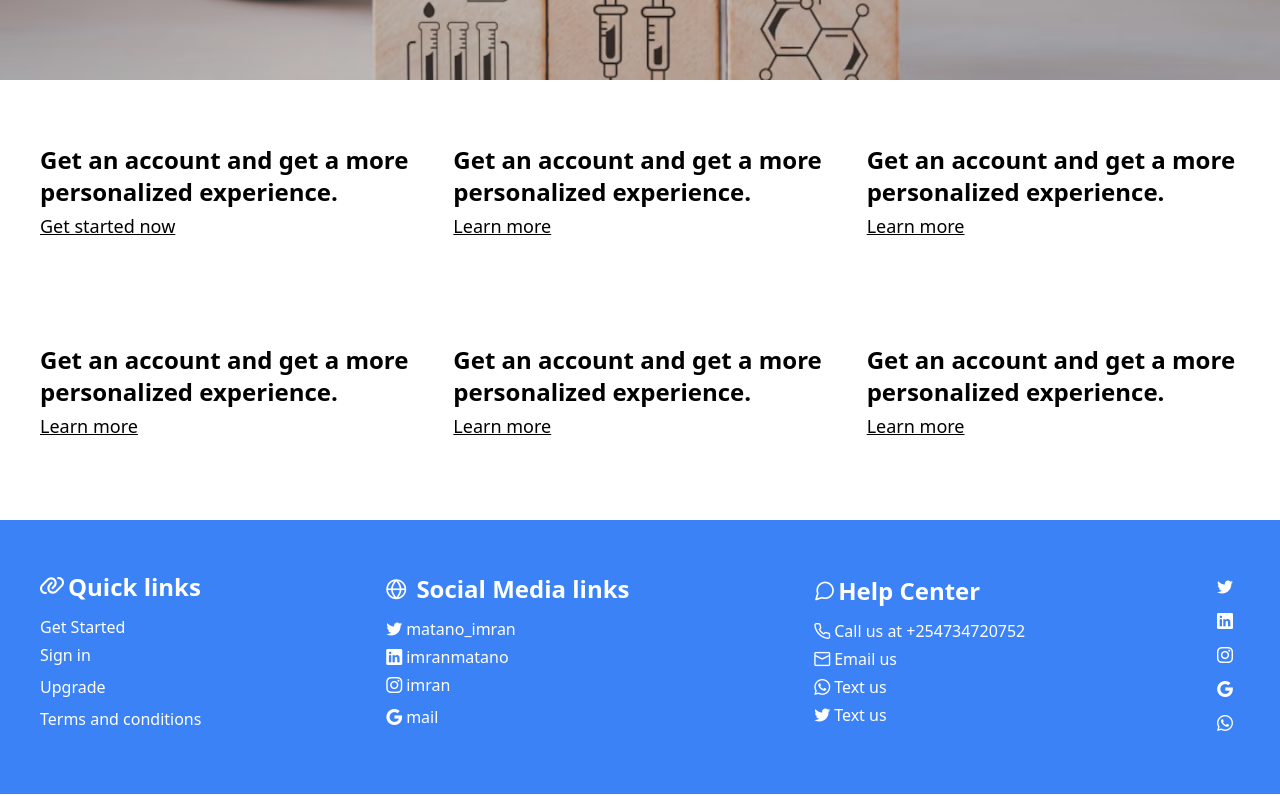
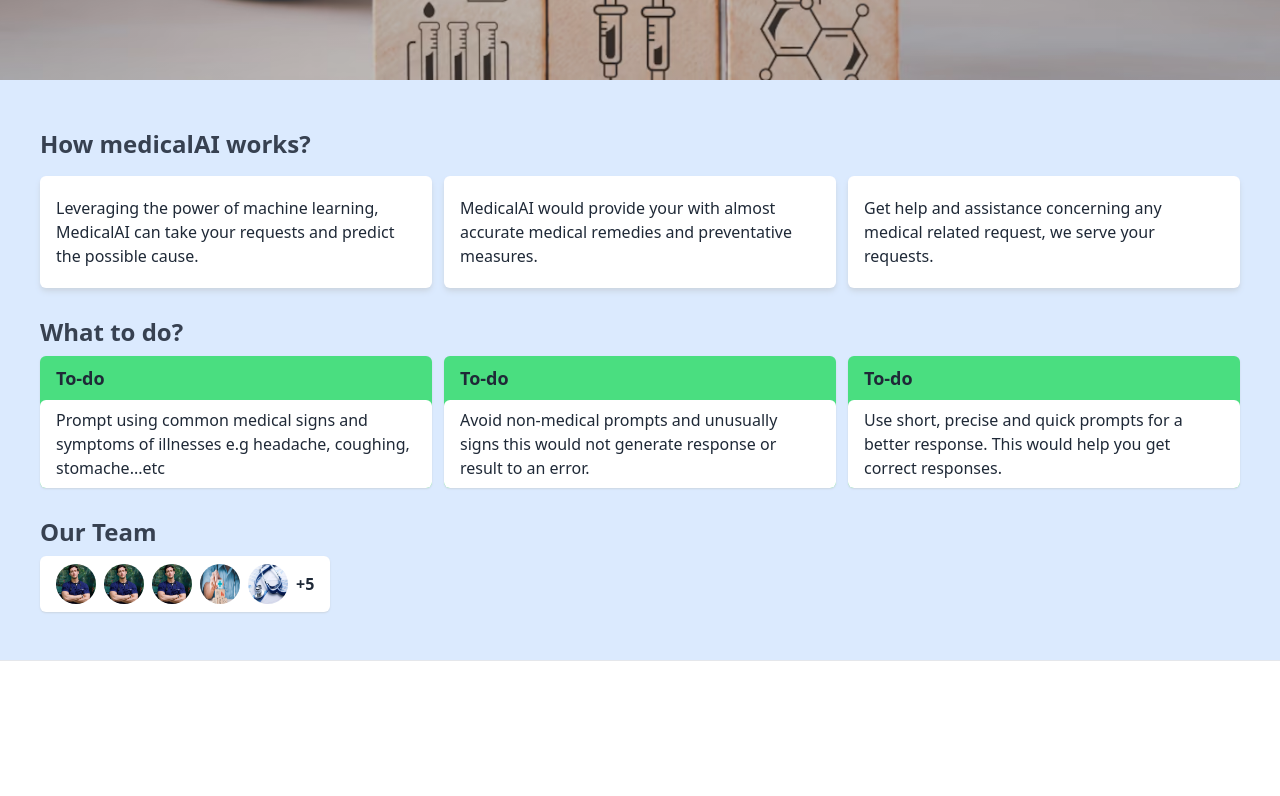
Before and after one commit to imrany/MedicalAI, a Vue app in the folder client/: page / in a window 1280 px wide. Shown: the part 760-1556 px from the top of the page. Built offline with nearby package versions, Linux system fonts and the light colour scheme; what vue-toast-notification would draw is missing.

Commit message:
ui update

```diff
--- a/client/src/views/LandingView.vue
+++ b/client/src/views/LandingView.vue
@@ -1,8 +1,28 @@
 <script lang="ts" setup>
 import {useRouter} from "vue-router"
+import doctor from "../assets/images/doctor.png"
+import health from "../assets/images/Health-insurance.avif"
+import resize from "../assets/images/resize.jpeg"
 
 const router=useRouter()
 const year=new Date().getFullYear()
+const todos=[
+    {
+        description:`
+        Prompt using common medical signs and symptoms of illnesses e.g headache, coughing, stomache...etc
+        `
+    },
+    {
+        description:`
+        Avoid non-medical prompts and unusually signs this would not generate response or result to an error.
+        `
+    },
+    {
+        description:`
+        Use short, precise and quick prompts for a better response. This would help you get correct responses.
+        `
+    }
+]
 </script>
 <template>
     <div class="flex flex-col" id="landing_page">
@@ -38,7 +58,46 @@ const year=new Date().getFullYear()
 
             </div>
         </div>
-        <div class="flex flex-col items-center justify-center p-10 max-md:border-b-[1px]">
+
+        <div class="py-12 bg-blue-100 px-10">
+            <p class="max-md:text-lg text-2xl mb-4 text-gray-700 font-semibold">How medicalAI works?</p>
+            <div class="grid grid-cols-3 mb-3 max-md:grid-cols-1 gap-3">
+                <div class="bg-white shadow-md shadow-slate-300 rounded-md flex justify-center items-center px-4 py-5 text-gray-800">
+                    <p>Leveraging the power of machine learning, MedicalAI can take your requests and predict the possible cause.</p>
+                </div>
+                <div class="bg-white shadow-md shadow-slate-300 rounded-md flex justify-center items-center px-4 py-5 text-gray-800">
+
+                    <p>MedicalAI would provide your with almost accurate medical remedies and preventative measures.</p>
+                </div>
+                <div class="bg-white shadow-md shadow-slate-300 rounded-md flex justify-center items-center px-4 py-5 text-gray-800">
+                    <p>Get help and assistance concerning any medical related request, we serve your requests.</p>
+                </div>
+            </div>
+
+            <p class="max-md:text-lg text-2xl mb-2 mt-7 text-gray-700 font-semibold">What to do?</p>
+            <div class="grid grid-cols-3 max-md:grid-cols-1 gap-3">
+                <div v-for="(item,index) in todos" :key="index" class="bg-green-400 shadow-sm shadow-slate-300 rounded-md flex flex-col text-gray-800">
+                    <div class="px-4 py-2">
+                        <p  class="text-lg font-semibold">To-do</p>
+                    </div>
+                    <div class="px-4 py-2  rounded-md bg-white">
+                        <p class="">{{ item.description }}</p>
+                    </div>
+                </div>
+            </div>
+
+            <p class="max-md:text-lg text-2xl mb-2 mt-7 text-gray-700 font-semibold">Our Team</p>
+            <div class="bg-white shadow-sm shadow-slate-300 rounded-md flex items-center px-4 py-2 w-fit font-semibold text-gray-800">
+                <img :src="doctor" class=" w-[40px] h-[40px] object-fit rounded-[50px] mr-2"/>
+                <img :src="doctor" class=" w-[40px] h-[40px] object-fit rounded-[50px] mr-2"/>
+                <img :src="doctor" class=" w-[40px] h-[40px] object-fit rounded-[50px] mr-2"/>
+                <img :src="health" class=" w-[40px] h-[40px] object-fit rounded-[50px] mr-2"/>
+                <img :src="resize" class=" w-[40px] h-[40px] object-fit rounded-[50px] mr-2"/>
+                +5
+            </div>
+        </div>
+
+        <div :class="`flex flex-col items-center h-[60vh] justify-center bg-white text-gray-700 bg-center bg-no-repeat bg-cover px-10 py-24 border-t-[1px]`">
             <div style="line-height:25px;" class="mt-6 grid lg:grid-cols-3 gap-10 md:grid-cols-2 max-md:grid-cols-1 text-base  ">
                <div class="text-2xl max-md:text-lg md:font-semibold">
                     <p>Get an account and get a more personalized experience.</p>
@@ -55,24 +114,7 @@ const year=new Date().getFullYear()
             </div>
         </div>
 
-        <div class="flex flex-col items-center justify-center p-10">
-            <div style="line-height:25px;" class="mt-6 grid lg:grid-cols-3 gap-10 md:grid-cols-2 max-md:grid-cols-1 text-base  ">
-               <div class="text-2xl max-md:text-lg md:font-semibold">
-                    <p>Get an account and get a more personalized experience.</p>
-                    <RouterLink to="" class="text-lg max-md:text-sm font-normal underline">Learn more</RouterLink>
-               </div>
-               <div class="text-2xl max-md:text-lg md:font-semibold">
-                    <p>Get an account and get a more personalized experience.</p>
-                    <RouterLink to="" class="text-lg max-md:text-sm font-normal underline">Learn more</RouterLink>
-               </div>
-               <div class="text-2xl max-md:text-lg md:font-semibold">
-                    <p>Get an account and get a more personalized experience.</p>
-                    <RouterLink to="" class="text-lg max-md:text-sm font-normal underline">Learn more</RouterLink>
-               </div>
-            </div>
-        </div>
-
-        <footer class="flex max-md:flex-col p-10 mt-10 bg-blue-500 md:justify-between text-white md:items-center">
+        <footer class="flex max-md:flex-col p-10 pt-10 bg-blue-500 md:justify-between text-white md:items-center">
             <div class="">
                 <p class="text-2xl font-semibold"><i class="icon pi pi-link mr-1"></i>Quick links</p>
                 <ul class="my-3">
```
